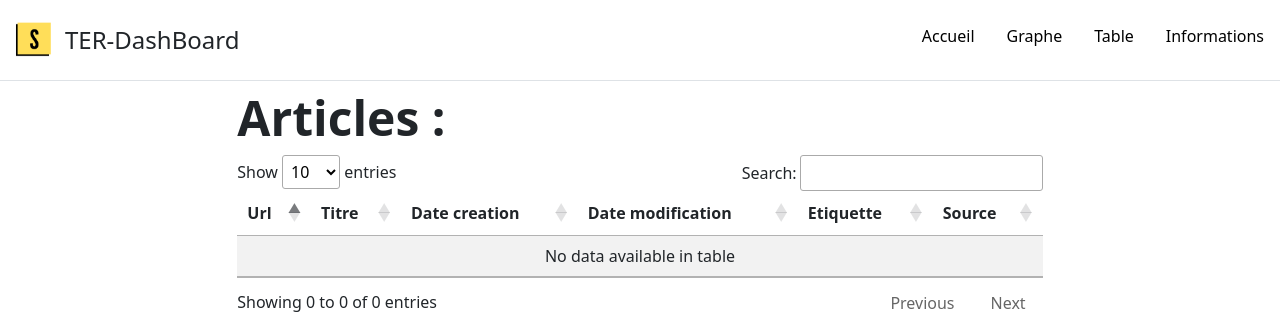
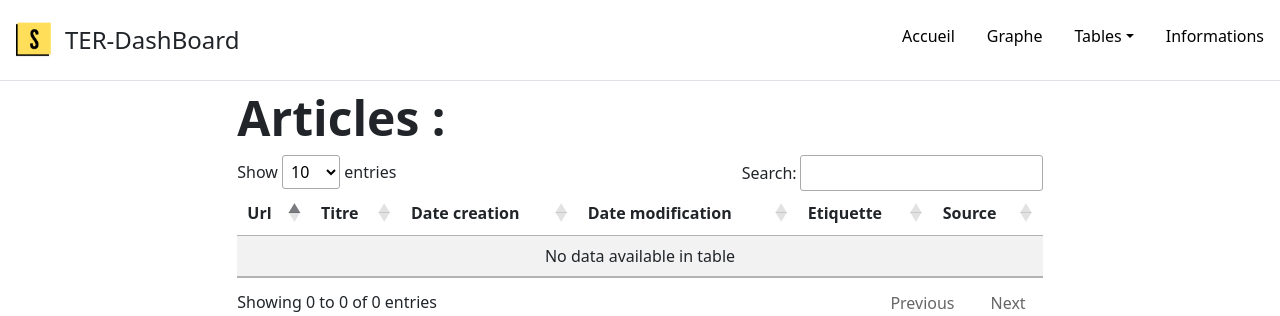
Before and after one commit to theophiIe/TER-dashboard, a Node server app: page /table/article in a window 1280 px wide. Shown: the top 316 px of the page. Run offline with Node 20, Linux system fonts and the light colour scheme; data that the repository does not hold is empty; some libraries are stand-ins or nearby versions.

Commit message:
[feature] : ajout d'un menu déroulant pour le choix de la table

```diff
--- a/views/templates/header.ejs
+++ b/views/templates/header.ejs
@@ -7,7 +7,18 @@
     <ul class="nav nav-pills justify-content-center py-3">
         <li class="nav-item"><a href="/home" class="nav-link" aria-current="page">Accueil</a></li>
         <li class="nav-item"><a href="/graphe" class="nav-link">Graphe</a></li>
-        <li class="nav-item"><a href="/table" class="nav-link">Table</a></li>
+        <li class="nav-item dropdown">
+            <a class="nav-link dropdown-toggle" data-bs-toggle="dropdown" href="#" role="button" aria-expanded="false">Tables</a>
+            <ul class="dropdown-menu">
+                <li><a class="dropdown-item" href="/table/article">Article</a></li>
+                <li><a class="dropdown-item" href="/table/auteur">Auteur</a></li>
+                <li><a class="dropdown-item" href="/table/ecrit-par">Ecrit par</a></li>
+                <li><a class="dropdown-item" href="/table/en-lien">En Lien</a></li>
+                <li><a class="dropdown-item" href="/table/parle-de">Parle de</a></li>
+                <li><a class="dropdown-item" href="/table/personnalite">Personnalite</a></li>
+                <li><a class="dropdown-item" href="/table/source">Source</a></li>
+            </ul>
+        </li>
         <li class="nav-item"><a href="/informations" class="nav-link">Informations</a></li>
     </ul>
 </header>
```
